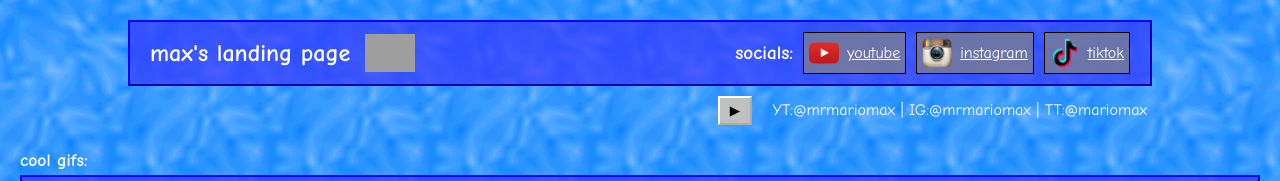
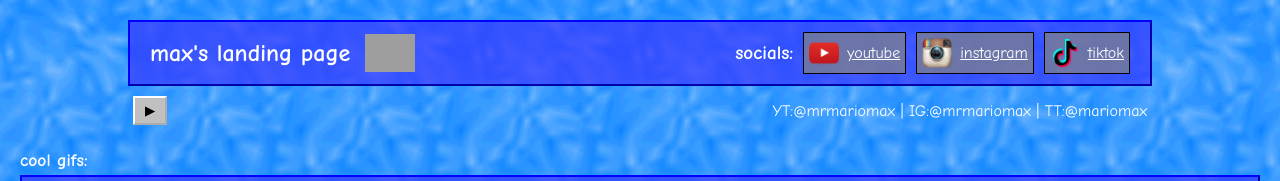
Before and after one commit to mrmariomax/home, a plain HTML site: page index.html in a window 1280 px wide. Shown: the top 181 px of the page. Drawn offline with Linux system fonts and the light colour scheme; grey boxes are pictures that could not be loaded.

Commit message:
Update index.html

```diff
--- a/index.html
+++ b/index.html
@@ -74,7 +74,9 @@
 		gap: 8px;
 	}
 	.handles-bar {
-		text-align: right;
+		display: flex;
+		justify-content: space-between;
+		align-items: center;
 		padding: 5px;
 		font-size: 1em;
 		margin-top: 5px;
```
